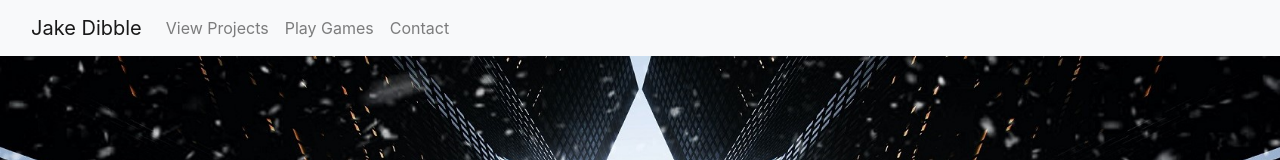
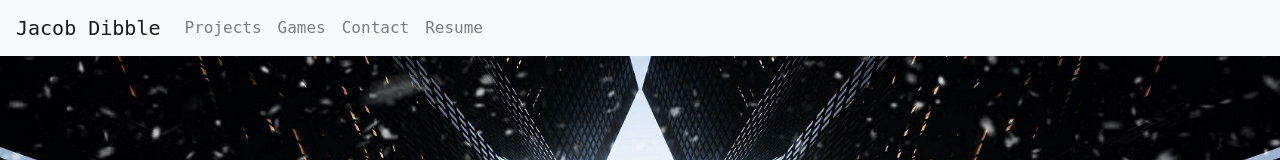
Before and after one commit to jdibble21/react-portfolio, a React (Create React App) app: page / in a window 1280 px wide. Shown: the top 160 px of the page. Built offline with nearby package versions, Linux system fonts and the light colour scheme.

Commit message:
Add bio component, modify font

```diff
--- a/src/components/navbar.jsx
+++ b/src/components/navbar.jsx
@@ -1,32 +1,25 @@
 import React, { Component } from 'react';
+import Navbar from 'react-bootstrap/Navbar';
+import Nav from 'react-bootstrap/Nav';
 
-class Navbar extends Component {
+class NavbarCustom extends Component {
     state = {  }
     render() {
         return (
-            <nav class="navbar navbar-expand-lg bg-light navbar-light ">
-            <div class="container-fluid">
-              <a class="navbar-brand" href="#">Jake Dibble</a>
-              <button class="navbar-toggler" type="button" data-mdb-toggle="collapse" data-mdb-target="#navbarSupportedContent" aria-controls="navbarSupportedContent" aria-expanded="false" aria-label="Toggle navigation">
-                <i class="fas fa-bars"></i>
-              </button>
-              <div class="collapse navbar-collapse" id="navbarSupportedContent">
-                <ul class="navbar-nav me-auto mb-2 mb-lg-0">
-                  <li class="nav-item">
-                    <a class="nav-link" href="#">View Projects</a>
-                  </li>
-                  <li class="nav-item">
-                    <a class="nav-link" href="#">Play Games</a>
-                  </li>
-                  <li class="nav-item">
-                    <a class="nav-link" href="#">Contact</a>
-                  </li>
-                </ul>
-              </div>
-            </div>
-          </nav>
+          <Navbar bg="light" expand="lg">
+          <Navbar.Brand href="#home">Jacob Dibble</Navbar.Brand>
+          <Navbar.Toggle aria-controls="basic-navbar-nav" />
+          <Navbar.Collapse id="basic-navbar-nav">
+            <Nav className="mr-auto">
+              <Nav.Link href="#home">Projects</Nav.Link>
+              <Nav.Link href="#link">Games</Nav.Link>
+              <Nav.Link href="#link">Contact</Nav.Link>
+              <Nav.Link href="#link">Resume</Nav.Link>
+            </Nav>
+          </Navbar.Collapse>
+        </Navbar>
         );
     }
 }
 
-export default Navbar;
+export default NavbarCustom;
--- a/src/index.css
+++ b/src/index.css
@@ -1,8 +1,6 @@
 body {
   margin: 0;
-  font-family: -apple-system, BlinkMacSystemFont, 'Segoe UI', 'Roboto', 'Oxygen',
-    'Ubuntu', 'Cantarell', 'Fira Sans', 'Droid Sans', 'Helvetica Neue',
-    sans-serif;
+  font-family: "DejaVu Sans Mono"!important;
   -webkit-font-smoothing: antialiased;
   -moz-osx-font-smoothing: grayscale;
 }
--- a/src/index.js
+++ b/src/index.js
@@ -6,8 +6,8 @@ import 'bootstrap/dist/css/bootstrap.css';
 import 'bootstrap/dist/js/bootstrap';
 import 'popper.js/dist/popper';
 import 'jquery/dist/jquery';
-import Navbar from './components/navbar';
+import NavbarCustom from './components/navbar';
 import BackgroundImage from './components/background_image';
 
-ReactDOM.render(<Navbar />, document.getElementById("navDiv"));
+ReactDOM.render(<NavbarCustom />, document.getElementById("navDiv"));
 ReactDOM.render(<BackgroundImage />, document.getElementById("backImageDiv"));
```
Also changed, not shown: src/components/bio_section.jsx (added, +10 -0 lines).
